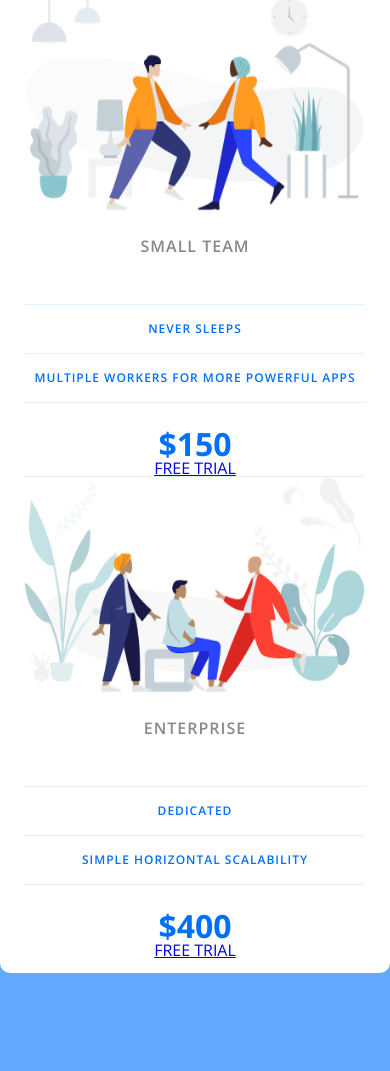
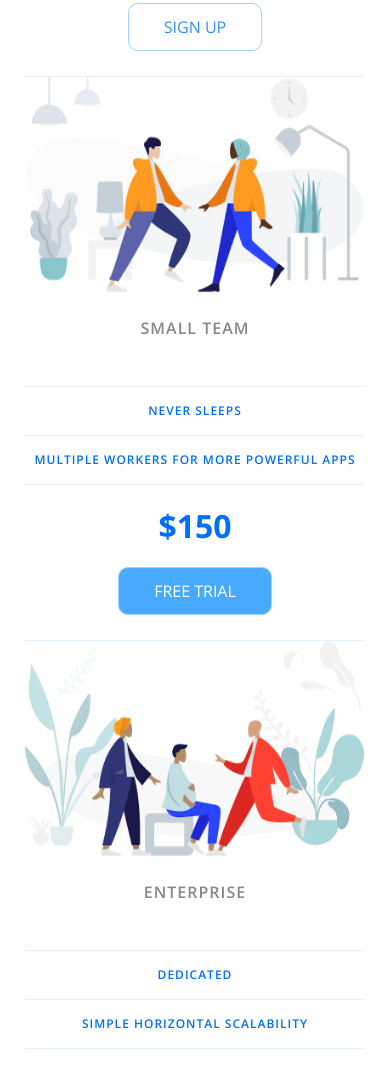
Before and after one commit to Arihant416/css-practice, a plain HTML site: page PriceTableStarter/index.html in a window 390 px wide. Shown: the part 502-1573 px from the top of the page. Before the commit the page ends 1475 px from the top, so only its background shows below. Drawn offline with nearby package versions, Linux system fonts and the light colour scheme.

Commit message:
mobile View Set

```diff
--- a/PriceTableStarter/app.css
+++ b/PriceTableStarter/app.css
@@ -195,3 +195,30 @@ body {
 	font-size: 32px;
 	font-weight: 700;
 }
+
+.pricing-button {
+	border: 1px solid #9dd1ff;
+	border-radius: 10px;
+	color: #348efe;
+	display: inline-block;
+	padding: 15px 35px;
+	text-decoration: none;
+	margin: 25px 0;
+	transition: background-color 200ms ease-in-out;
+}
+
+.pricing-button:hover,
+.pricing-button:focus {
+	background-color: #e1f1ff;
+}
+
+.pricing-button.is-featured {
+	background-color: #48aaff;
+	color: white;
+}
+
+.pricing-button.is-featured:hover,
+.pricing-button.is-featured:focus {
+	background-color: #269aff;
+	color: white;
+}
```
